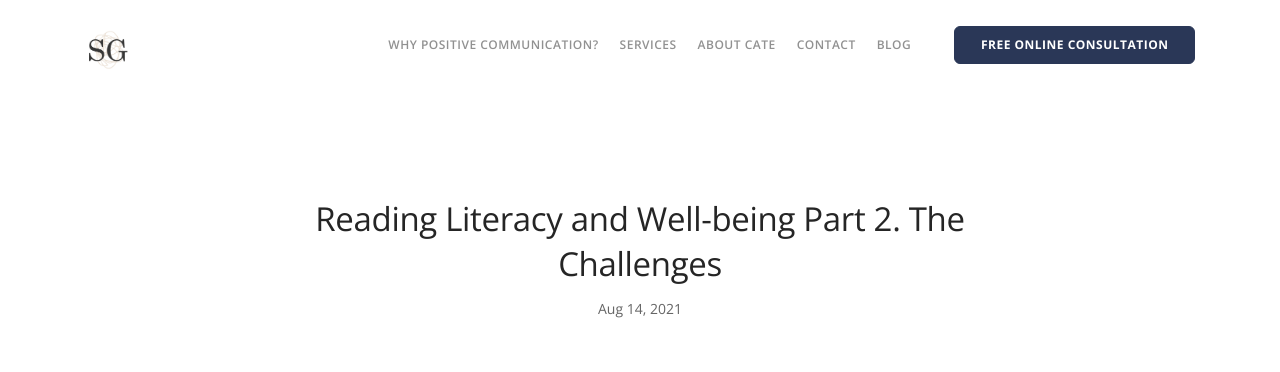
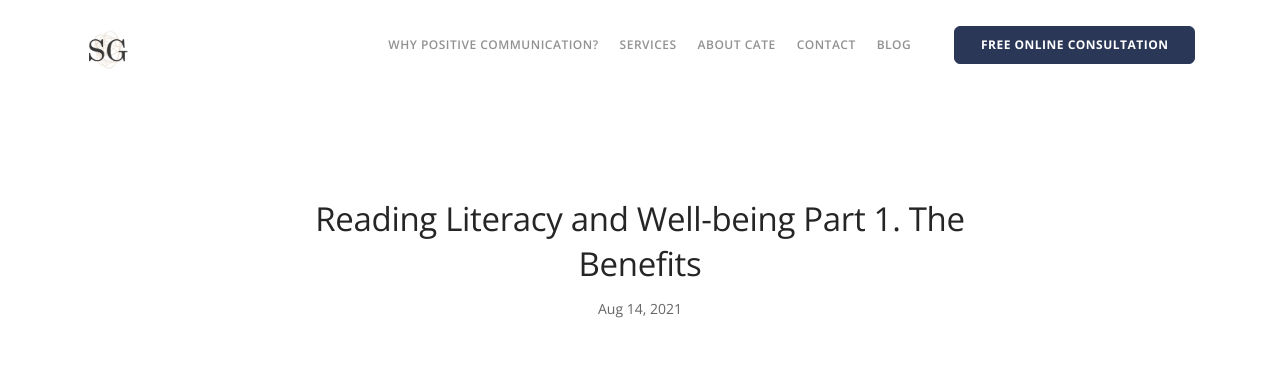
Before and after one commit to catesg/catesg.github.io, a Jekyll site: the page built from _posts/2021-08-14-the-reading-literacy-and-wellbeing-series-part-1-the-benefits.md, in a window 1280 px wide. Shown: the top 372 px of the page. Built offline with Jekyll 4.4.1, drawn with Linux system fonts in a browser that asks for light colours; some web fonts are replaced.

Commit message:
post update

```diff
--- a/_posts/2021-08-14-the-reading-literacy-and-wellbeing-series-part-2.md
+++ b/_posts/2021-08-14-the-reading-literacy-and-wellbeing-series-part-1-the-benefits.md
@@ -1,10 +1,10 @@
 ---
 layout: post
-title:  Reading Literacy and Well-being Part 2. The Challenges
+title:  Reading Literacy and Well-being Part 1. The Benefits
 date:   2021-08-14
 image: /images/StewGiff_BlogPostHeader2.png
 categories:
-description: StewGiff Reading Literacy and Well-being series - part 2
+description: StewGiff Reading Literacy and Well-being series - part 1
 videoURL: https://www.youtube.com/embed/834HqZMElgo
 ---
 This first presentation looks at what will be covered in the series, some of the important benefits reading literacy offers, and how it relates to well-being.
```
